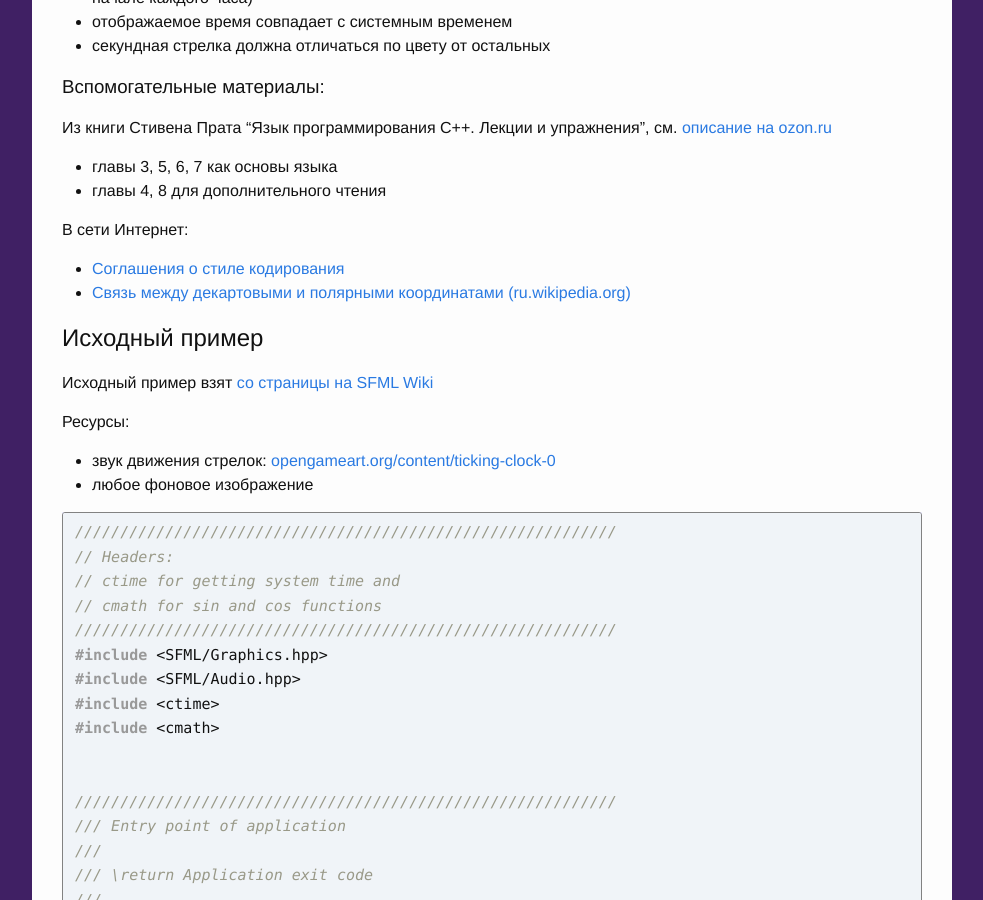
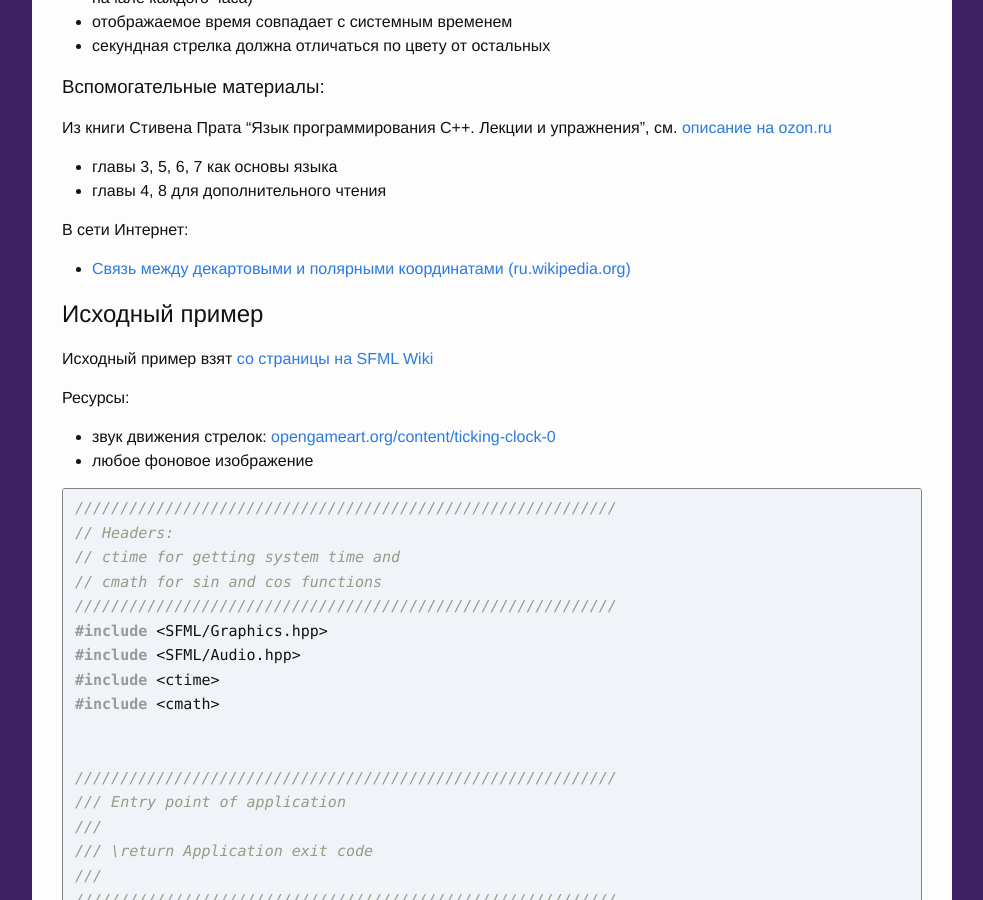
Before and after one commit to ps-group/ps-group.github.io, a Jekyll site: the page built from _sfml/1.2-clocks.md, in a window 1280 px wide and 900 px high, scrolled down 1411 px. Shown: the whole window, without its empty margins (148-1131 px from the left). Built offline with Jekyll 4.4.1, drawn with Linux system fonts in a browser that asks for light colours; some of the changed lines change nothing that is shown.

Commit message:
Update 1.2-clocks.md

```diff
--- a/_sfml/1.2-clocks.md
+++ b/_sfml/1.2-clocks.md
@@ -13,7 +13,7 @@
 
 При рефакторинге следует опираться на
 
-- [Соглашения о стиле кодирования](../coding-style/cpp-style-sfml.md)
+- [Соглашения о стиле кодирования](coding_conventions.html)
 - [Статью "Assert. Что это?" (habrahabr.ru)](https://habrahabr.ru/post/141080/)
 - [Статью "Game Loop" (англ.)](gameprogrammingpatterns.com/game-loop.html)
 
@@ -48,7 +48,6 @@
 
 В сети Интернет:
 
-- [Соглашения о стиле кодирования](../coding-style/cpp-style-sfml.md)
 - [Связь между декартовыми и полярными координатами (ru.wikipedia.org)](https://ru.wikipedia.org/wiki/%D0%9F%D0%BE%D0%BB%D1%8F%D1%80%D0%BD%D0%B0%D1%8F_%D1%81%D0%B8%D1%81%D1%82%D0%B5%D0%BC%D0%B0_%D0%BA%D0%BE%D0%BE%D1%80%D0%B4%D0%B8%D0%BD%D0%B0%D1%82#.D0.A1.D0.B2.D1.8F.D0.B7.D1.8C_.D0.BC.D0.B5.D0.B6.D0.B4.D1.83_.D0.B4.D0.B5.D0.BA.D0.B0.D1.80.D1.82.D0.BE.D0.B2.D1.8B.D0.BC.D0.B8_.D0.B8_.D0.BF.D0.BE.D0.BB.D1.8F.D1.80.D0.BD.D1.8B.D0.BC.D0.B8_.D0.BA.D0.BE.D0.BE.D1.80.D0.B4.D0.B8.D0.BD.D0.B0.D1.82.D0.B0.D0.BC.D0.B8)
 
 ## Исходный пример
```
